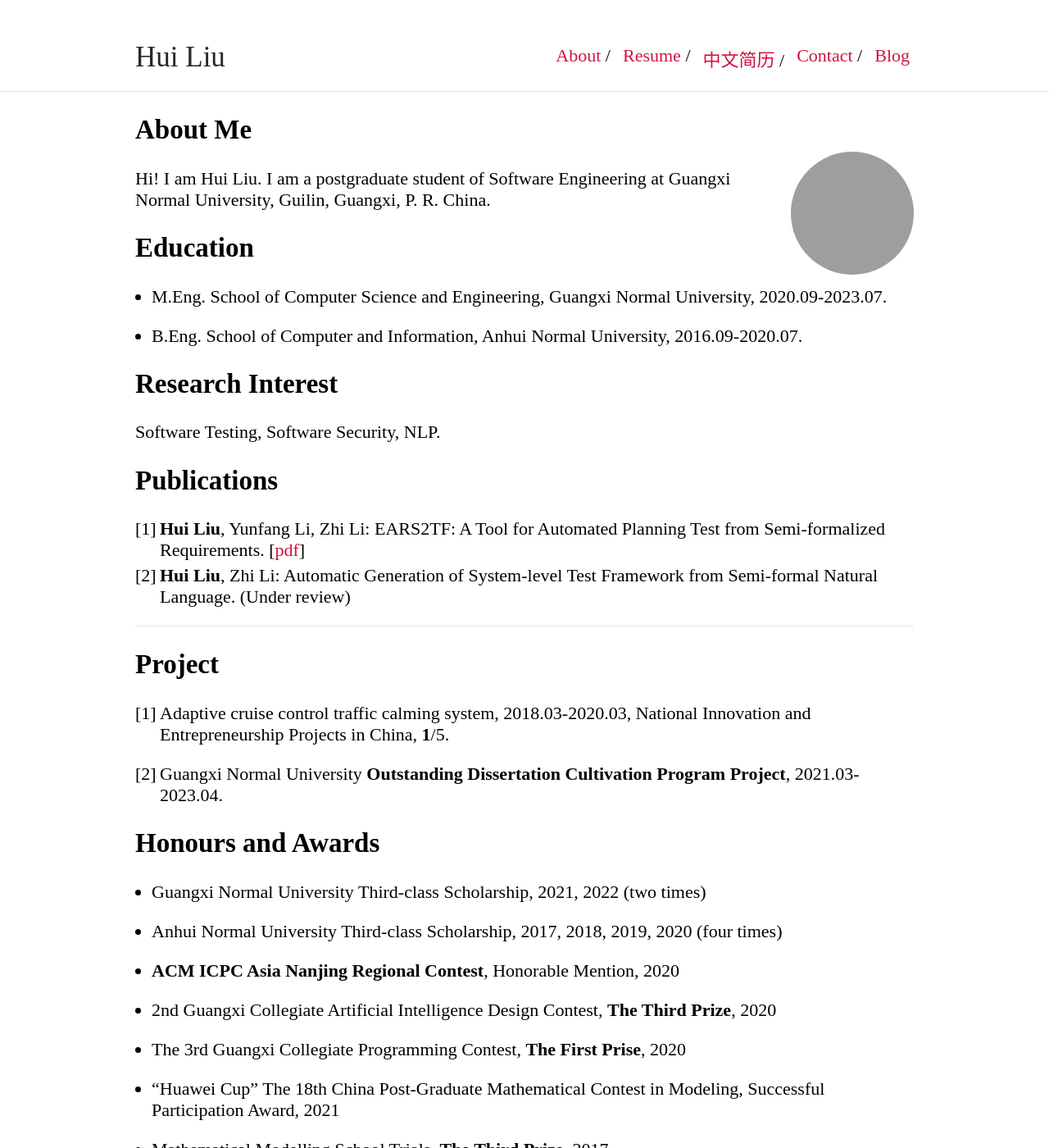
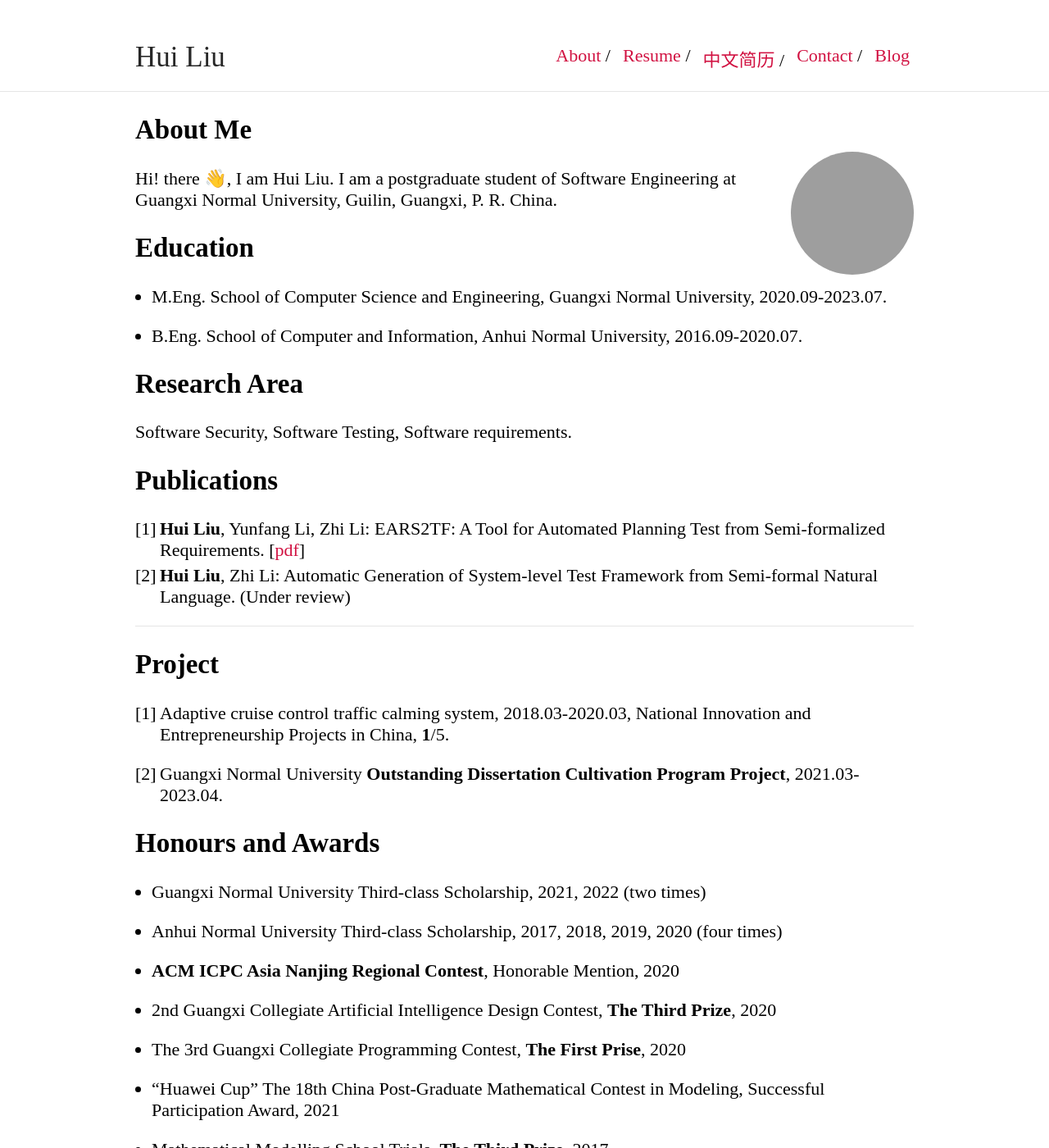
Before and after one commit to aloeordown/huiliu, a Jekyll site: the page built from index.md, in a window 1280 px wide and 1400 px high. Shown: the whole window at 82% size. Built offline with Jekyll 4.4.1, drawn with Linux system fonts in a browser that asks for light colours; our own code applies the rules of GitHub Pages for plain Markdown files; some of the changed text lies outside the part shown; grey boxes are pictures that could not be loaded.

Commit message:
update info

```diff
--- a/index.md
+++ b/index.md
@@ -6,7 +6,7 @@ layout: default
 
 <img class="profile-picture" src="photolh.png">
 
-Hi! I am Hui Liu. I am a postgraduate student of Software Engineering at Guangxi Normal University, Guilin, Guangxi, P. R. China.
+Hi! there 👋, I am Hui Liu. I am a postgraduate student of Software Engineering at Guangxi Normal University, Guilin, Guangxi, P. R. China.
 
 ## Education
 
@@ -14,9 +14,9 @@ Hi! I am Hui Liu. I am a postgraduate student of Software Engineering at Guangxi
 
 * B.Eng. School of Computer and Information, Anhui Normal University, 2016.09-2020.07.
 
-## Research Interest
+## Research Area
 
-Software Testing, Software Security, NLP.
+Software Security, Software Testing, Software requirements.
 
 ## Publications
 
```
Also changed, not shown: other parts of index.md (+4 -2 lines), 1 other file.
